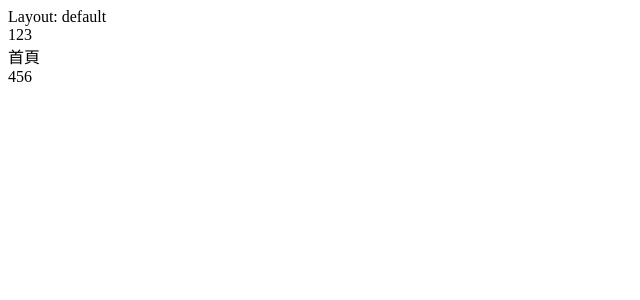
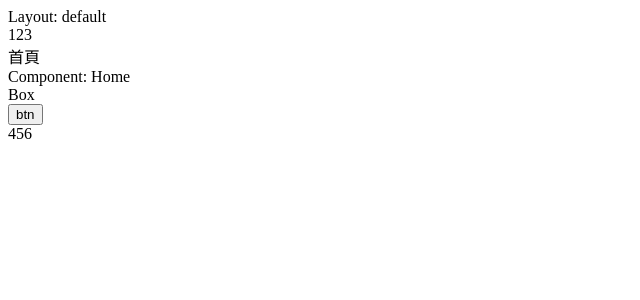
Before and after one commit to s930175/nuxt3, a Nuxt app: page / in a window 1280 px wide. Shown: the top 300 px of the page, without its empty margins (0-640 px from the left). Built offline with nearby package versions, Linux system fonts and the light colour scheme.

Commit message:
指定資料夾auto import

```diff
--- /dev/null
+++ b/components/About/Footer.vue
@@ -0,0 +1,7 @@
+<script lang="ts" setup></script>
+
+<template>
+  <div>AboutHeader</div>
+</template>
+
+<style scoped></style>
--- /dev/null
+++ b/components/About/Header.vue
@@ -0,0 +1,7 @@
+<script lang="ts" setup></script>
+
+<template>
+  <div>AboutFoter</div>
+</template>
+
+<style scoped></style>
--- /dev/null
+++ b/components/global/Box/btn.vue
@@ -0,0 +1,9 @@
+<script lang="ts" setup></script>
+
+<template>
+  <div>
+    <button>btn</button>
+  </div>
+</template>
+
+<style scoped></style>
--- /dev/null
+++ b/components/global/Box/index.vue
@@ -0,0 +1,8 @@
+<script lang="ts" setup></script>
+
+<template>
+  <div>Box</div>
+  <BoxBtn></BoxBtn>
+</template>
+
+<style scoped></style>
--- /dev/null
+++ b/components/global/Home.vue
@@ -0,0 +1,9 @@
+<script lang="ts" setup></script>
+
+<template>
+  <div>
+    Component: Home
+  </div>
+</template>
+
+<style scoped></style>
--- a/nuxt.config.ts
+++ b/nuxt.config.ts
@@ -1,4 +1,14 @@
 // https://nuxt.com/docs/api/configuration/nuxt-config
 export default defineNuxtConfig({
-  devtools: { enabled: true }
+  devtools: { enabled: true },
+  //指定某個資料夾auto import
+  "components": {
+    "dirs": [
+      {
+          "path": "~/components/global",
+          "global": true
+      }
+    ]
+  }
+
 })
--- a/pages/about.vue
+++ b/pages/about.vue
@@ -1,7 +1,11 @@
-<script lang="ts" setup></script>
-
+<script setup>
+import AboutHeader from "@Component/About/header.vue";
+import AboutFooter from "@Component/About/footer.vue";
+</script>
 <template>
+  <AboutHeader></AboutHeader>
   <div>About</div>
+  <AboutFooter></AboutFooter>
 </template>
 
 <style scoped></style>
--- a/pages/index.vue
+++ b/pages/index.vue
@@ -1,3 +1,8 @@
 <script setup></script>
-<template>首頁</template>
+<template>
+  首頁
+  <Home></Home>
+  <!-- 自動找資料夾裡的index.vue -->
+  <Box></Box>
+</template>
 <style></style>
```
